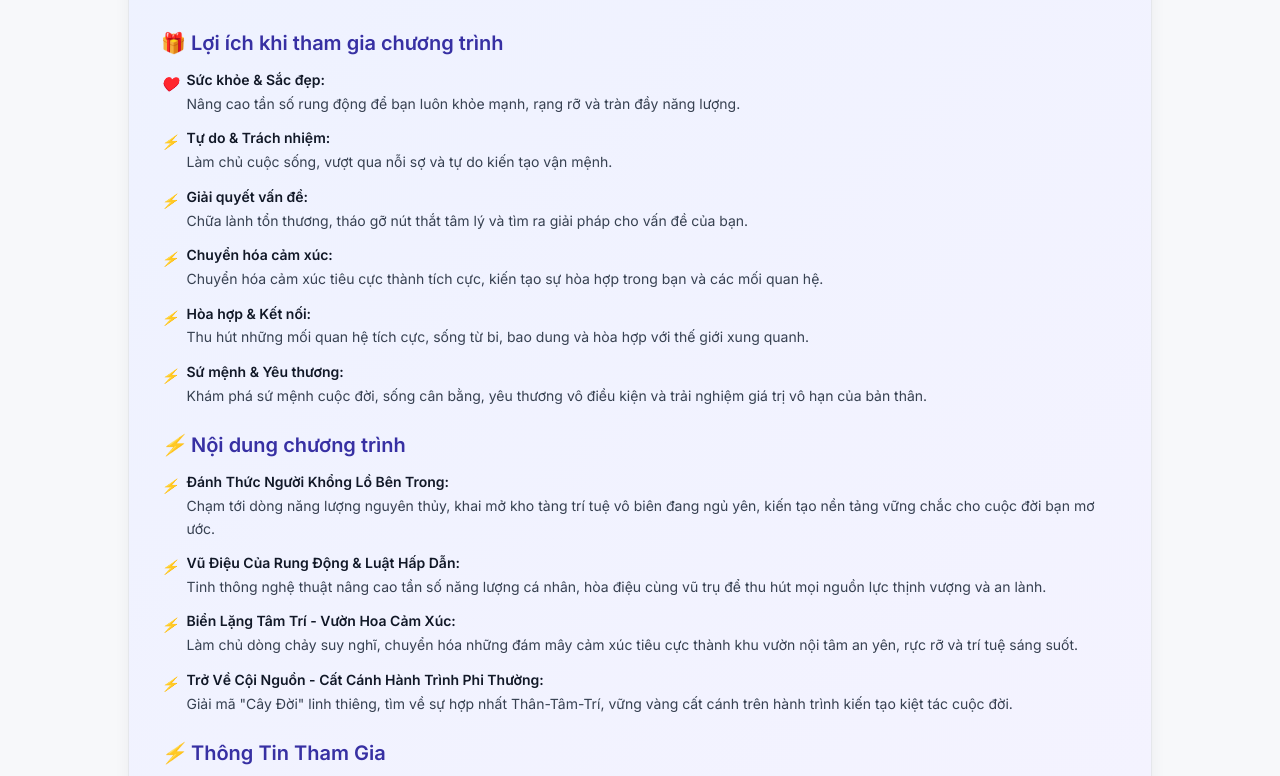
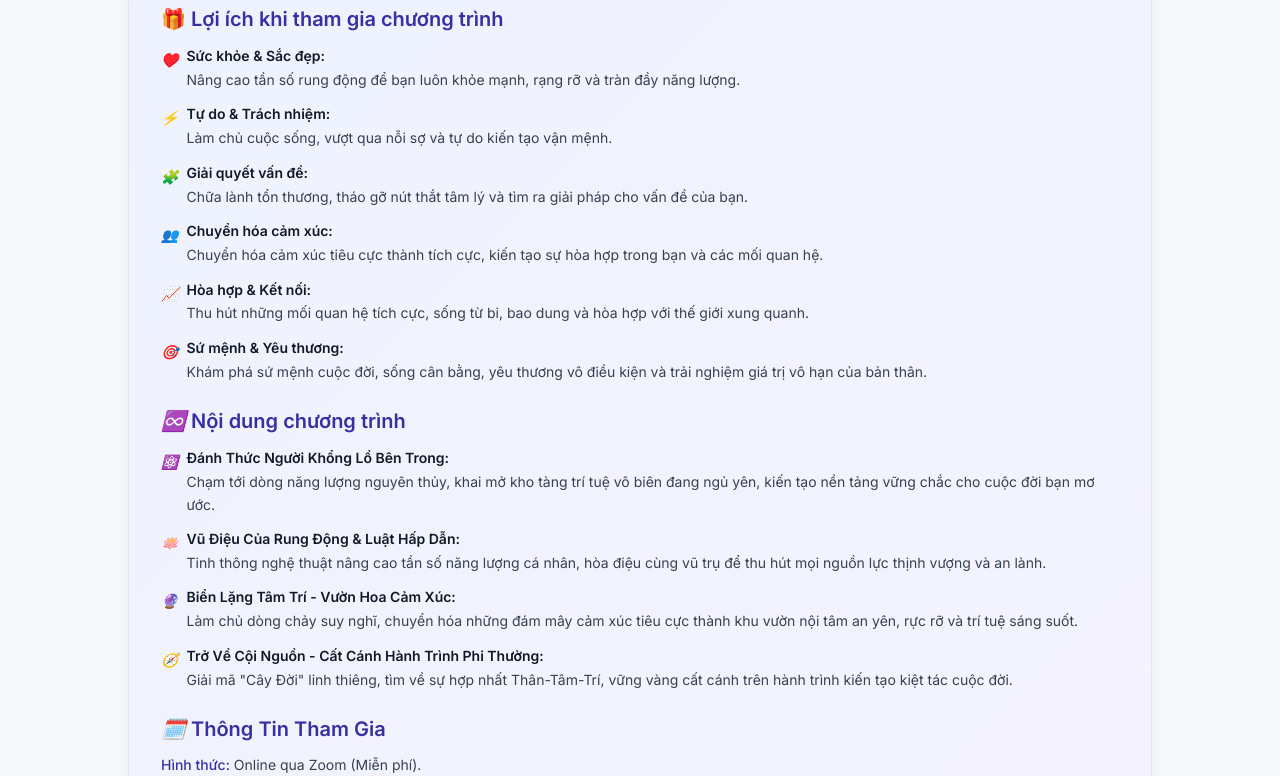
Before and after one commit to janetgtg/janetgtg.github.io, a plain HTML site: page gioi_thieu_chuong_trinh_2.html in a window 1280 px wide. Shown: the part 176-952 px from the top of the page. Drawn offline with nearby package versions, Linux system fonts and the light colour scheme.

Commit message:
add meta

```diff
--- a/gioi_thieu_chuong_trinh_2.html
+++ b/gioi_thieu_chuong_trinh_2.html
@@ -90,19 +90,6 @@
     </style>
 </head>
 <body class="p-6 md:p-12">
-
-
-
-    🧩
-    👥
-    📈
-    🎯
-    M♾️
-    ⚛️
-    🪷
-    🔮
-    🧭
-
     <div class="max-w-5xl mx-auto">
 
         <div class="space-y-12"> <div class="program-card online-theme-bg-subtle">
@@ -132,22 +119,22 @@
                                     </li>
                                     <li>
                                          <!-- <i data-lucide="puzzle" class="icon-style online-theme-icon"></i> -->
-                                         <i data-lucide="" class="">⚡️</i>
+                                         <i data-lucide="" class="">🧩</i>
                                         <span class="hoa-my-content"><strong class="list-item-title">Giải quyết vấn đề:</strong> Chữa lành tổn thương, tháo gỡ nút thắt tâm lý và tìm ra giải pháp cho vấn đề của bạn.</span>
                                     </li>
                                     <li>
                                          <!-- <i data-lucide="sparkles" class="icon-style online-theme-icon"></i> -->
-                                         <i data-lucide="" class="">⚡️</i>
+                                         <i data-lucide="" class="">👥</i>
                                         <span class="hoa-my-content"><strong class="list-item-title">Chuyển hóa cảm xúc:</strong> Chuyển hóa cảm xúc tiêu cực thành tích cực, kiến tạo sự hòa hợp trong bạn và các mối quan hệ.</span>
                                     </li>
                                      <li>
                                         <!-- <i data-lucide="users" class="icon-style online-theme-icon"></i> -->
-                                        <i data-lucide="" class="">⚡️</i>
+                                        <i data-lucide="" class="">📈</i>
                                         <span class="hoa-my-content"><strong class="list-item-title">Hòa hợp & Kết nối:</strong> Thu hút những mối quan hệ tích cực, sống từ bi, bao dung và hòa hợp với thế giới xung quanh.</span>
                                     </li>
                                     <li>
                                          <!-- <i data-lucide="gift" class="icon-style online-theme-icon"></i> -->
-                                         <i data-lucide="" class="">⚡️</i>
+                                         <i data-lucide="" class="">🎯</i>
                                         <span class="hoa-my-content"><strong class="list-item-title">Sứ mệnh & Yêu thương:</strong> Khám phá sứ mệnh cuộc đời, sống cân bằng, yêu thương vô điều kiện và trải nghiệm giá trị vô hạn của bản thân.</span>
                                     </li>
                                 </ul>
@@ -155,28 +142,28 @@
                             <div>
                                 <h3 class="text-xl font-semibold online-theme-text mb-3">
                                     <!-- <i data-lucide="book-open-check" class="icon-style online-theme-icon"></i> -->
-                                    <i data-lucide="" class="">⚡️</i>
+                                    <i data-lucide="" class="">♾️</i>
                                     Nội dung chương trình
                                 </h3>
                                 <ul class="styled-list">
                                     <li>
                                         <!-- <i data-lucide="zap" class="icon-style online-theme-icon"></i> -->
-                                        <i data-lucide="" class="">⚡️</i>
+                                        <i data-lucide="" class="">⚛️</i>
                                         <span class="hoa-my-content"><strong class="list-item-title">Đánh Thức Người Khổng Lồ Bên Trong:</strong> Chạm tới dòng năng lượng nguyên thủy, khai mở kho tàng trí tuệ vô biên đang ngủ yên, kiến tạo nền tảng vững chắc cho cuộc đời bạn mơ ước.</span>
                                     </li>
                                     <li>
                                         <!-- <i data-lucide="trending-up" class="icon-style online-theme-icon"></i> -->
-                                        <i data-lucide="" class="">⚡️</i>
+                                        <i data-lucide="" class="">🪷</i>
                                         <span class="hoa-my-content"><strong class="list-item-title">Vũ Điệu Của Rung Động & Luật Hấp Dẫn:</strong> Tinh thông nghệ thuật nâng cao tần số năng lượng cá nhân, hòa điệu cùng vũ trụ để thu hút mọi nguồn lực thịnh vượng và an lành.</span>
                                     </li>
                                     <li>
                                         <!-- <i data-lucide="brain-circuit" class="icon-style online-theme-icon"></i> -->
-                                        <i data-lucide="" class="">⚡️</i>
+                                        <i data-lucide="" class="">🔮</i>
                                         <span class="hoa-my-content"><strong class="list-item-title">Biển Lặng Tâm Trí - Vườn Hoa Cảm Xúc:</strong> Làm chủ dòng chảy suy nghĩ, chuyển hóa những đám mây cảm xúc tiêu cực thành khu vườn nội tâm an yên, rực rỡ và trí tuệ sáng suốt.</span>
                                     </li>
                                     <li>
                                         <!-- <i data-lucide="heart-handshake" class="icon-style online-theme-icon"></i> -->
-                                        <i data-lucide="" class="">⚡️</i>
+                                        <i data-lucide="" class="">🧭</i>
                                         <span class="hoa-my-content"><strong class="list-item-title">Trở Về Cội Nguồn - Cất Cánh Hành Trình Phi Thường:</strong> Giải mã "Cây Đời" linh thiêng, tìm về sự hợp nhất Thân-Tâm-Trí, vững vàng cất cánh trên hành trình kiến tạo kiệt tác cuộc đời.</span>
                                     </li>
                                 </ul>
@@ -184,7 +171,7 @@
                             <div>
                              <h3 class="text-xl font-semibold online-theme-text mb-3">
                                 <!-- <i data-lucide="calendar-days" class="icon-style online-theme-icon"></i> -->
-                                <i data-lucide="" class="">⚡️</i>
+                                <i data-lucide="" class="">🗓️</i>
                                 Thông Tin Tham Gia
                              </h3>
                              <div class="text-gray-700 text-sm space-y-3">
```
